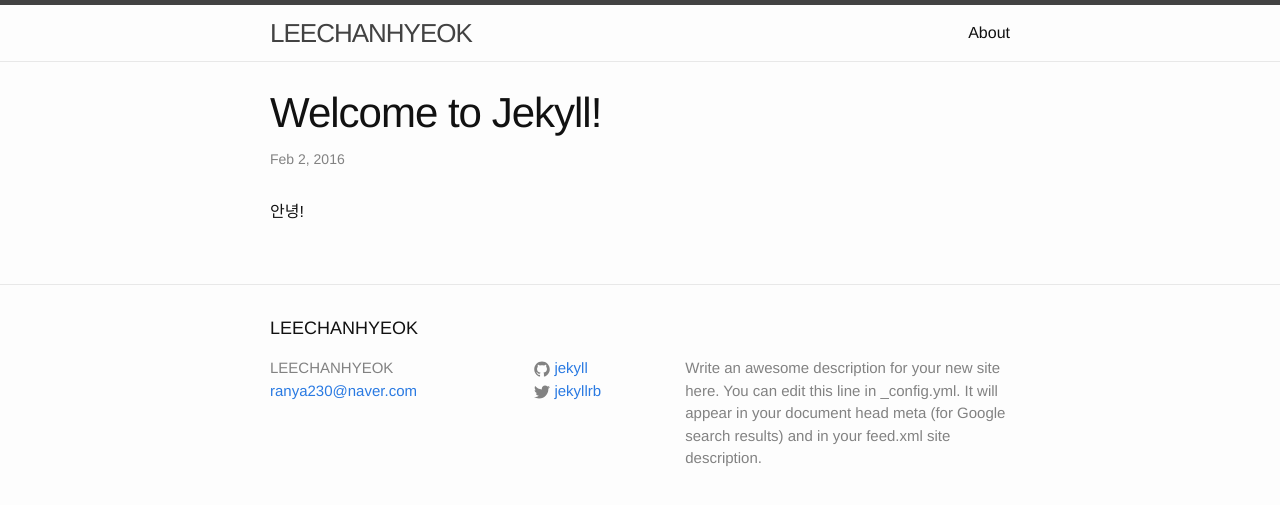
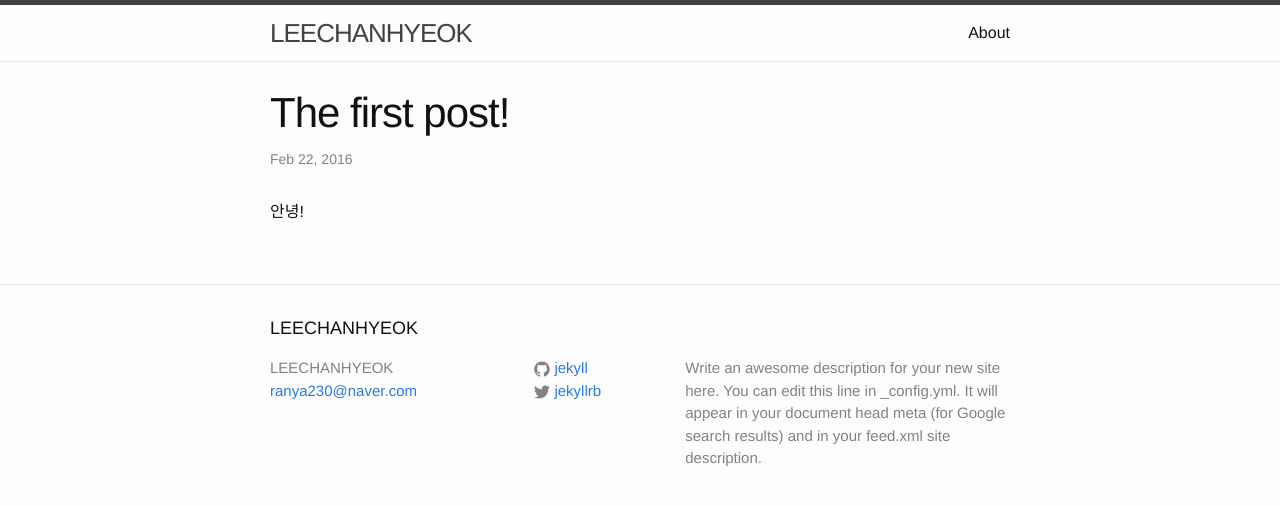
Before and after one commit to LeeChanhyeok/blog, a Jekyll site: the page built from _posts/2016-02-22-leechanhyeok01.markdown, in a window 1280 px wide. Shown: the top 505 px of the page. Built offline with Jekyll 4.4.1, drawn with Linux system fonts in a browser that asks for light colours.

Commit message:
initialize blog

```diff
--- a/_posts/2016-02-22-leechanhyeok01.markdown
+++ b/_posts/2016-02-22-leechanhyeok01.markdown
@@ -1,7 +1,7 @@
 ---
 layout: post
-title:  "Welcome to Jekyll!"
-date:   2016-02-02 10:16:58 +0900
+title:  "The first post!"
+date:   2016-02-22 10:27:58 +0900
 categories: jekyll update
 ---
 안녕!
```
